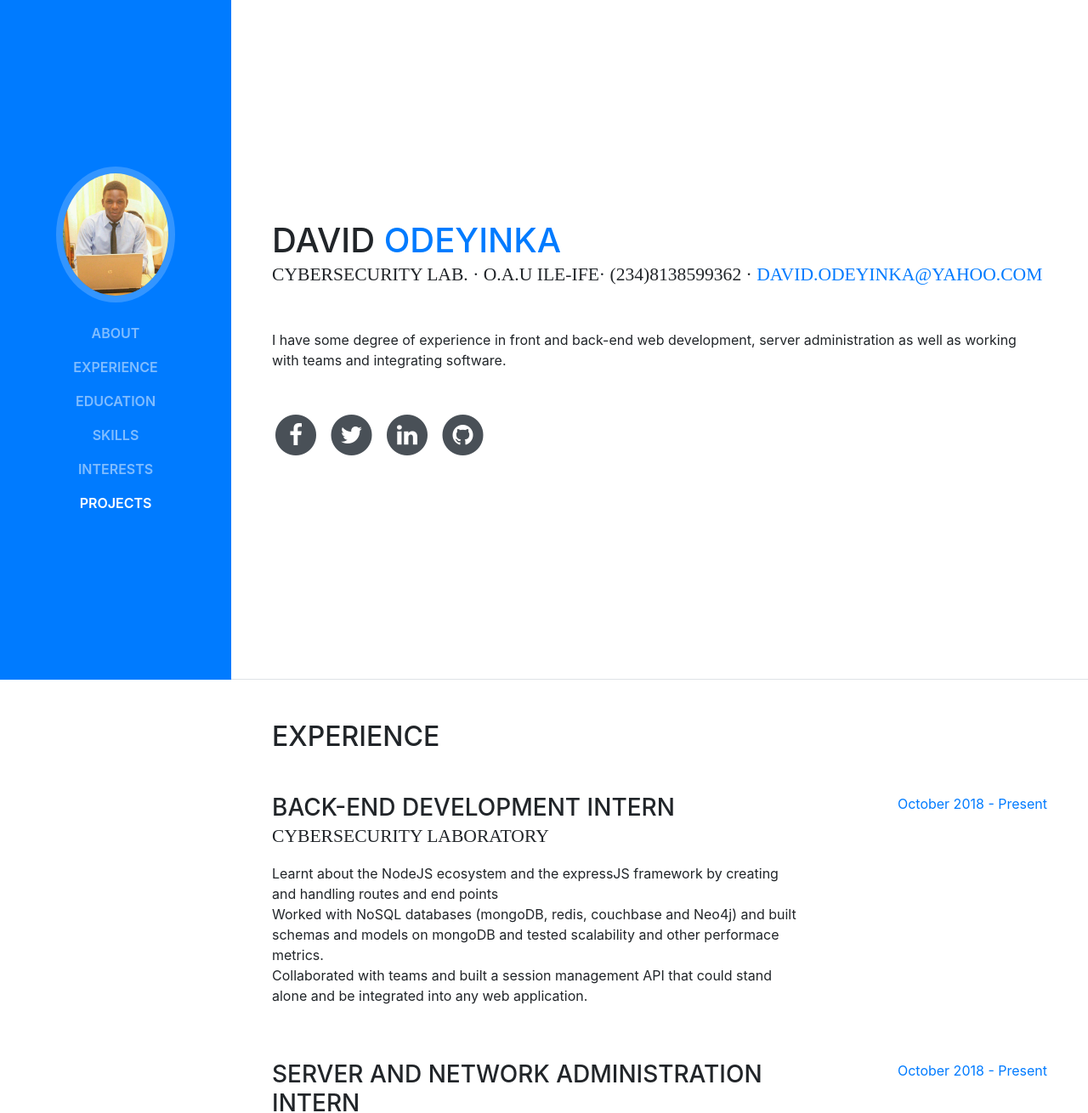
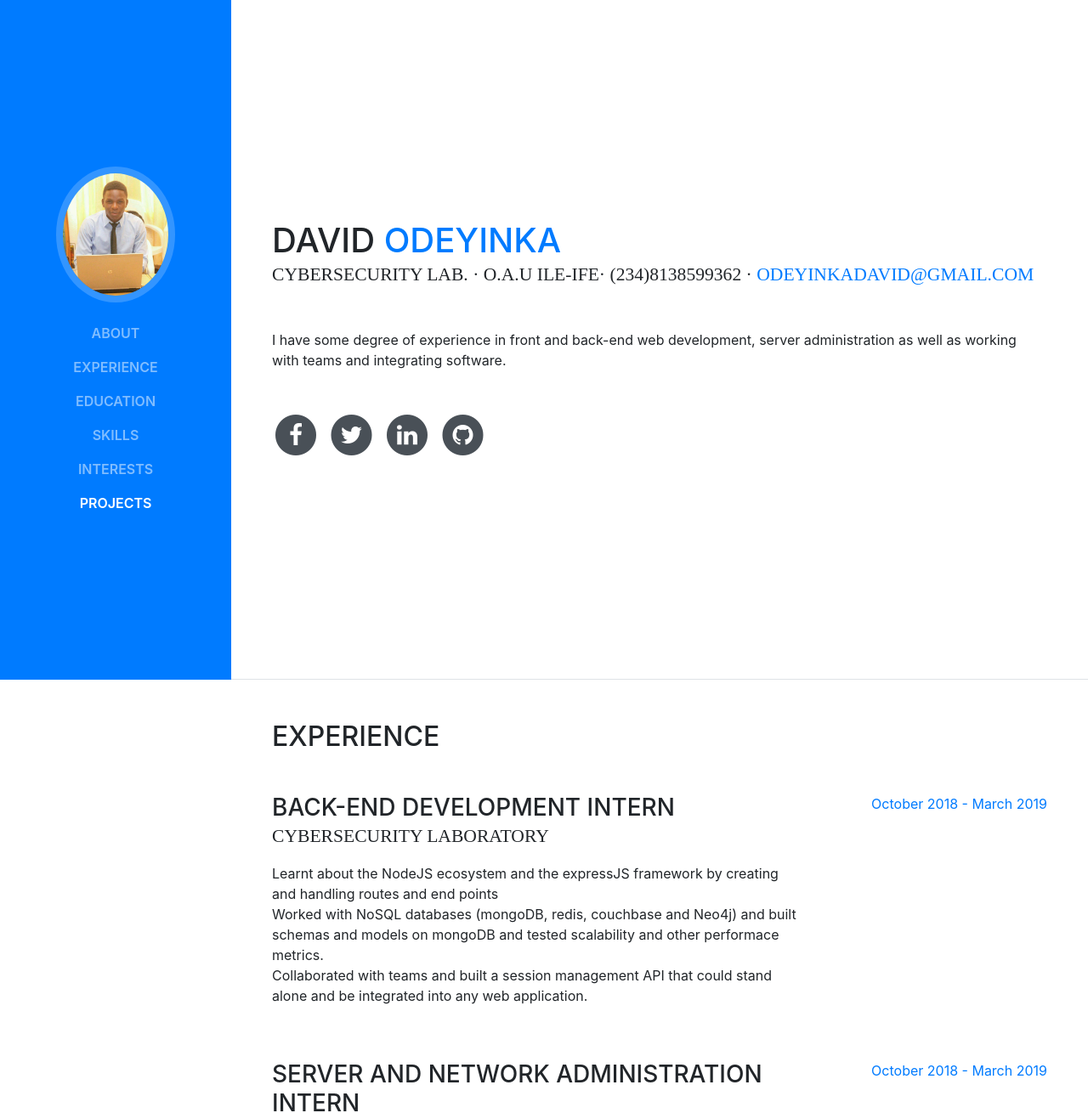
Before and after one commit to davidodeyinka/resume, a website with bundled scripts: page index.html in a window 1280 px wide. Shown: the top 1310 px of the page at 85% size. Built offline with nearby package versions, Linux system fonts and the light colour scheme; a web font is replaced by a local one.

Commit message:
Updated dates and email

```diff
--- a/index.html
+++ b/index.html
@@ -72,7 +72,7 @@
               <span style="color: darkslateblue" class="text-primary">Odeyinka</span>
           </h1>
           <div class="subheading mb-5">Cybersecurity Lab. · O.A.U Ile-Ife· (234)8138599362 ·
-            <a href="mailto:name@email.com">david.odeyinka@yahoo.com</a>
+            <a href="mailto:name@email.com">odeyinkadavid@gmail.com</a>
           </div>
           <p class="mb-5">I have some degree of experience in front and back-end web development, server administration as well as working with teams and integrating software. </p>
           <ul class="list-inline list-social-icons mb-0">
@@ -126,7 +126,7 @@
               </p>
             </div>
             <div class="resume-date text-md-right">
-              <span class="text-primary">October 2018 - Present</span>
+              <span class="text-primary">October 2018 - March 2019</span>
             </div>
           </div>
 
@@ -140,7 +140,7 @@
               </p>
             </div>
             <div class="resume-date text-md-right">
-              <span class="text-primary">October 2018 - Present</span>
+              <span class="text-primary">October 2018 - March 2019</span>
             </div>
           </div>
 
```
